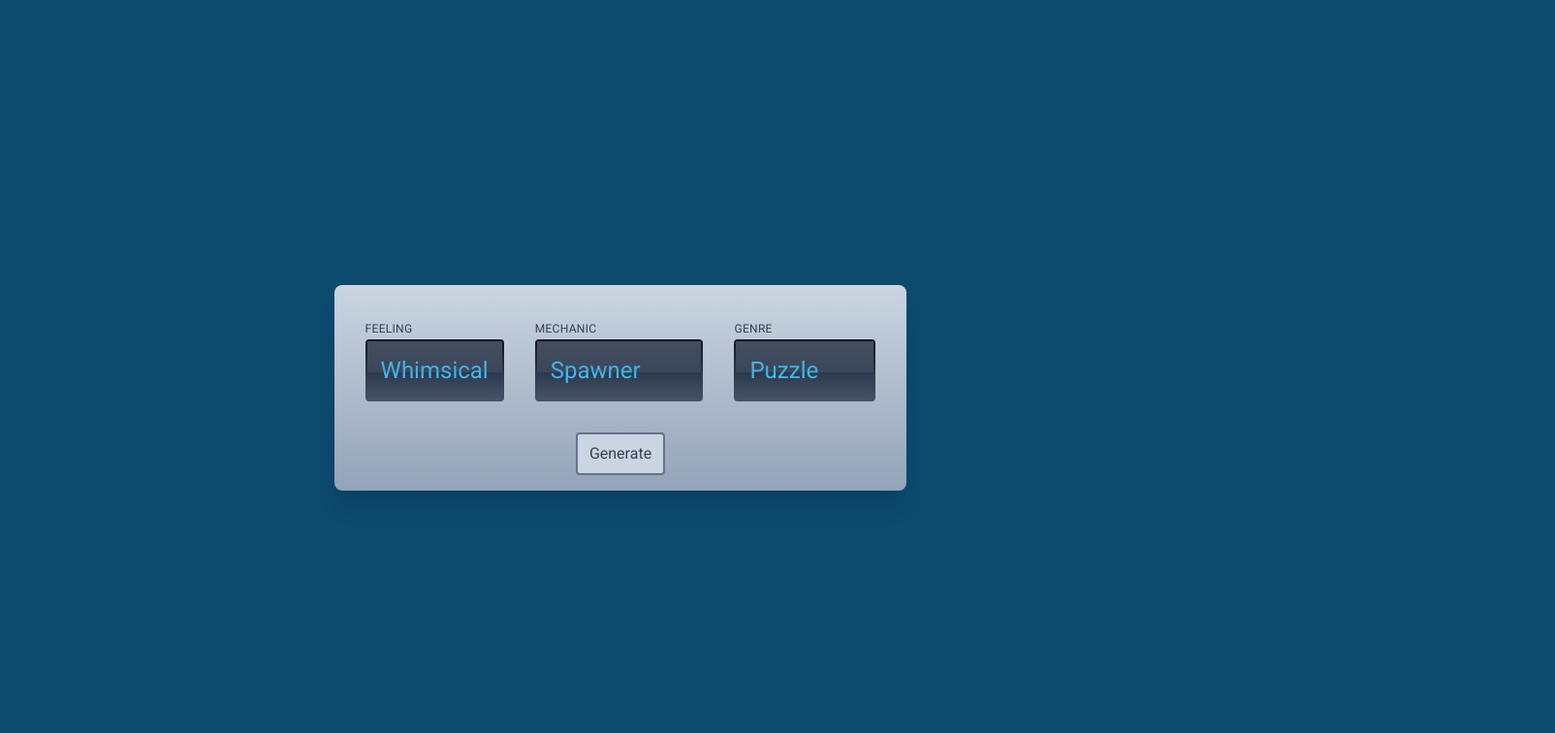
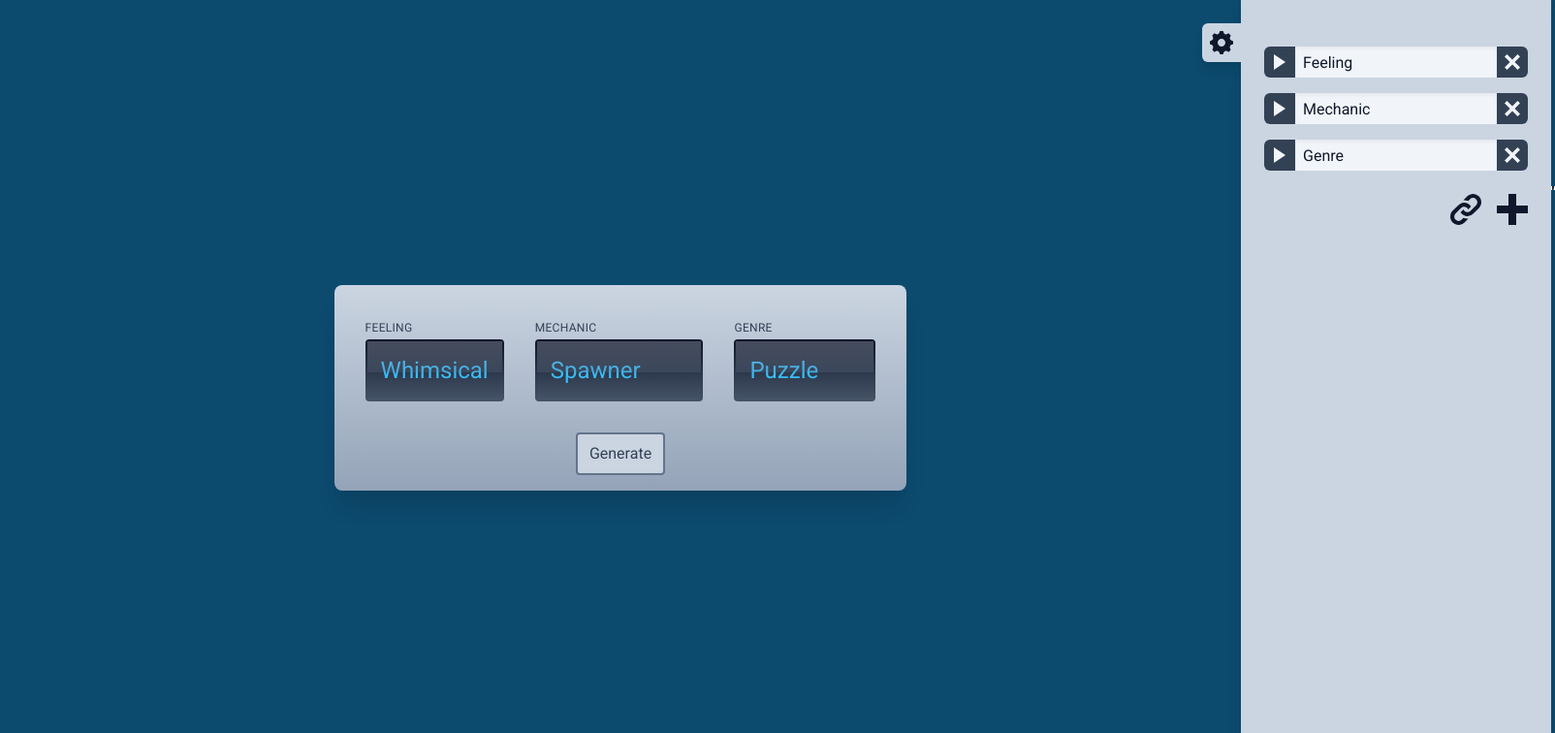
Before and after one commit to ume-graham/gacha, a React (Create React App) app: page / in a window 1280 px wide. Shown: the top 756 px of the page at 97% size, 1604 px wide, since content can reach past the window. Built offline with nearby package versions, Linux system fonts and the light colour scheme.

Commit message:
Add control panel

```diff
--- a/public/index.html
+++ b/public/index.html
@@ -27,7 +27,7 @@
     -->
     <title>Gacha</title>
   </head>
-  <body class="bg-lightblue-900 text-gray-100 h-screen">
+  <body class="bg-lightblue-900 text-gray-100 h-screen overflow-x-hidden">
     <noscript>You need to enable JavaScript to run this app.</noscript>
     <div class="h-full flex font-body" id="root"></div>
     <!--
--- a/src/App.js
+++ b/src/App.js
@@ -1,12 +1,12 @@
 import { useState, useEffect } from 'react';
 
-import Field from './Field';
-import fieldData from './fields';
+import Editor from './Editor';
+import Spinner from './Spinner';
+import defaultFields from './fields';
 import './index.css';
 
 const App = () => {
-  const [isCycling, setIsCycling] = useState(false);
-  const [fields, setFields] = useState(fieldData);
+  const [fields, setFields] = useState(defaultFields);
 
   useEffect(() => {
     const urlFields = [];
@@ -24,29 +24,15 @@ const App = () => {
     }
   }, [setFields]);
 
-  const generate = () => {
-    setIsCycling(true);
-    setTimeout(() => {
-      setIsCycling(false);
-    }, 2500);
-  };
-
   return (
+    <>
       <div className="flex flex-col items-center w-min m-auto p-4 rounded-lg
                       bg-gradient-to-t from-gray-400 to-gray-300 shadow-xl">
-      <div className="flex">
-        {fields.map(({ label, values }) => <Field key={label} label={label} options={values} cycling={isCycling} />)}
+        <Spinner fields={fields} />
       </div>
 
-      <button
-          type="button"
-          className="mt-4 px-3 py-2 rounded border-2 border-gray-500 focus:outline-none
-                     bg-gray-300 hover:bg-lightblue-200 focus:bg-gray-200 text-gray-700"
-          onClick={generate}
-      >
-        Generate
-      </button>
-    </div>
+      <Editor fields={fields} onChange={setFields} />
+    </>
   );
 };
 
--- /dev/null
+++ b/src/Editor.js
@@ -0,0 +1,81 @@
+import { useRef, useState } from 'react';
+
+import FieldEditor from './FieldEditor';
+
+const ActionButton = ({ children, onClick }) => (
+  <button
+    type="button"
+    className="w-8 h-8 ml-4 hover:text-gray-500 focus:text-gray-500 focus:outline-none"
+    onClick={onClick}
+  >
+    {children}
+  </button>
+);
+
+const copyToClipboard = el => {
+  el.select();
+  el.setSelectionRange(0, 99999);
+  document.execCommand('copy');
+};
+
+const generateLink = fields => {
+  const baseUrl = window.location.href.split('?')[0];
+  const params = fields.map(field => {
+    return `${field.label}=${encodeURIComponent(JSON.stringify(field.values))}`;
+  }).join('&');
+  return `${baseUrl}?${params}`;
+};
+
+const Editor = ({ fields, onChange }) => {
+  const ref = useRef(null);
+  const [isOpen, setIsOpen] = useState(false);
+
+  const handleChange = (index, value) => {
+    onChange([
+      ...fields.slice(0, index),
+      ...(value ? [value] : []),
+      ...fields.slice(index + 1)
+    ]);
+  };
+
+  const addField = () => {
+    onChange([
+      ...fields,
+      { label: '', values: [''] }
+    ]);
+  };
+
+  return (
+    <div className={`absolute right-0 top-0 bottom-0 shadow-lg transform transition transition-translate ease-in-out duration-300 ${isOpen ? 'translate-x-0' : 'translate-x-full'}`}>
+      <div className="relative bg-gray-300 h-full text-gray-900 px-6 py-12 rounded-bl-lg">
+        <button className="absolute group w-10 h-10 top-0 left-0 shadow-lg -z-10 transform -translate-x-full bg-gray-300 rounded-l-md mt-6 p-2 focus:text-gray-500 focus:outline-none" onClick={() => setIsOpen(!isOpen)}>
+          <svg xmlns="http://www.w3.org/2000/svg" className="fill-current transition-transform transform rotate-0 group-hover:rotate-180" viewBox="0 0 24 24"><path d="M24 13.616v-3.232c-1.651-.587-2.694-.752-3.219-2.019v-.001c-.527-1.271.1-2.134.847-3.707l-2.285-2.285c-1.561.742-2.433 1.375-3.707.847h-.001c-1.269-.526-1.435-1.576-2.019-3.219h-3.232c-.582 1.635-.749 2.692-2.019 3.219h-.001c-1.271.528-2.132-.098-3.707-.847l-2.285 2.285c.745 1.568 1.375 2.434.847 3.707-.527 1.271-1.584 1.438-3.219 2.02v3.232c1.632.58 2.692.749 3.219 2.019.53 1.282-.114 2.166-.847 3.707l2.285 2.286c1.562-.743 2.434-1.375 3.707-.847h.001c1.27.526 1.436 1.579 2.019 3.219h3.232c.582-1.636.75-2.69 2.027-3.222h.001c1.262-.524 2.12.101 3.698.851l2.285-2.286c-.744-1.563-1.375-2.433-.848-3.706.527-1.271 1.588-1.44 3.221-2.021zm-12 2.384c-2.209 0-4-1.791-4-4s1.791-4 4-4 4 1.791 4 4-1.791 4-4 4z"/></svg>
+        </button>
+
+        <ul>
+          {fields.map((field, i) => (
+            <li key={i} className="mb-4">
+              <FieldEditor field={field} onChange={value => handleChange(i, value)} />
+            </li>
+          ))}
+        </ul>
+
+        <input className="w-1 h-1 absolute right-0 transform translate-x-full" aria-hidden ref={ref} value={generateLink(fields)} readOnly />
+
+        <div className="flex justify-end mt-6">
+          <div>
+            <ActionButton onClick={() => copyToClipboard(ref.current)}>
+              <svg xmlns="http://www.w3.org/2000/svg" className="fill-current" viewBox="0 0 24 24"><path d="M6.188 8.719c.439-.439.926-.801 1.444-1.087 2.887-1.591 6.589-.745 8.445 2.069l-2.246 2.245c-.644-1.469-2.243-2.305-3.834-1.949-.599.134-1.168.433-1.633.898l-4.304 4.306c-1.307 1.307-1.307 3.433 0 4.74 1.307 1.307 3.433 1.307 4.74 0l1.327-1.327c1.207.479 2.501.67 3.779.575l-2.929 2.929c-2.511 2.511-6.582 2.511-9.093 0s-2.511-6.582 0-9.093l4.304-4.306zm6.836-6.836l-2.929 2.929c1.277-.096 2.572.096 3.779.574l1.326-1.326c1.307-1.307 3.433-1.307 4.74 0 1.307 1.307 1.307 3.433 0 4.74l-4.305 4.305c-1.311 1.311-3.44 1.3-4.74 0-.303-.303-.564-.68-.727-1.051l-2.246 2.245c.236.358.481.667.796.982.812.812 1.846 1.417 3.036 1.704 1.542.371 3.194.166 4.613-.617.518-.286 1.005-.648 1.444-1.087l4.304-4.305c2.512-2.511 2.512-6.582.001-9.093-2.511-2.51-6.581-2.51-9.092 0z"/></svg>
+            </ActionButton>
+
+            <ActionButton onClick={addField}>
+              <svg xmlns="http://www.w3.org/2000/svg" className="fill-current" viewBox="0 0 24 24"><path d="M24 9h-9v-9h-6v9h-9v6h9v9h6v-9h9z"/></svg>
+            </ActionButton>
+          </div>
+        </div>
+      </div>
+    </div>
+  );
+};
+
+export default Editor;
--- a/src/Field.js
+++ b/src/Field.js
@@ -23,8 +23,8 @@ const Field = ({ label, options, cycling = false }) => {
 
   return (
     <div className="p-4">
-      <label className="text-xs uppercase text-gray-700 tracking-wide">
-        {label}
+      <label className="text-xs uppercase text-gray-700 tracking-wide block min-h-4 py-1">
+        {label || <span>&nbsp;</span>}
       </label>
 
       <div className="relative h-16 overflow-hidden rounded text-2xl shadow-inner
@@ -33,8 +33,8 @@ const Field = ({ label, options, cycling = false }) => {
             className="transition transition-transform duration-100"
             style={{ transform: `translateY(-${selectedIndex * 4}rem)` }}
         >
-          {options.map(option => (
-            <li key={option}>
+          {options.map((option, i) => (
+            <li key={i}>
               <p className="p-4 whitespace-nowrap">
                 {option}
               </p>
--- /dev/null
+++ b/src/FieldEditor.js
@@ -0,0 +1,114 @@
+import { useState } from 'react';
+
+const ControlButton = ({ children, className, onClick }) => (
+  <button
+    type="button"
+    className={`w-8 h-8 p-2 text-gray-100 bg-gray-700 hover:bg-gray-500 focus:bg-gray-500 focus:outline-none ${className}`}
+    onClick={onClick}
+  >
+    {children}
+  </button>
+);
+
+const FieldEditor = ({ field, onChange }) => {
+  const { label, values } = field;
+  const [isExpanded, setIsExpanded] = useState(false);
+
+  const handleLabelChange = e => onChange({ ...field, label: e.target.value });;
+
+  const handleFieldDelete = () => onChange(null);
+
+  const handleValueChange = (index, e) => onChange({
+    ...field,
+    values: [...values.slice(0, index), e.target.value, ...values.slice(index + 1)]
+  });
+
+  const handleValueDelete = index => onChange({
+    ...field,
+    values: [...values.slice(0, index), ...values.slice(index + 1)]
+  });
+
+  const addValue = () => onChange({
+    ...field,
+    values: [...values, '']
+  });
+
+  return (
+    <div>
+      <div className="flex items-center">
+        <ControlButton onClick={() => setIsExpanded(!isExpanded)} className="rounded-l-md">
+          <svg
+            xmlns="http://www.w3.org/2000/svg"
+            className={`fill-current transform transition-transform ease-in-out ${isExpanded ? 'rotate-90' : 'rotate-0'}`}
+            viewBox="0 0 24 24"
+          >
+            <path d="M21 12l-18 12v-24z"/>
+          </svg>
+        </ControlButton>
+        <input
+          placeholder="Category"
+          value={label}
+          onChange={handleLabelChange}
+          className="w-52 text-gray-900 bg-gray-100 shadow-inner h-8 px-2"
+        />
+        <ControlButton onClick={handleFieldDelete} className="rounded-r-md">
+          <svg
+            xmlns="http://www.w3.org/2000/svg"
+            className="fill-current"
+            viewBox="0 0 24 24"
+          >
+            <path d="M24 20.188l-8.315-8.209 8.2-8.282-3.697-3.697-8.212 8.318-8.31-8.203-3.666 3.666 8.321 8.24-8.206 8.313 3.666 3.666 8.237-8.318 8.285 8.203z"/>
+          </svg>
+        </ControlButton>
+      </div>
+
+      <div
+        className="w-52 mx-8 bg-gray-100 transition-all duration-300 ease-in-out shadow overflow-y-hidden rounded-b-md"
+        style={{ height: `${isExpanded ? values.length * 2 + 3 : 0}rem` }}
+      >
+        <ul>
+          {values.map((value, i) => (
+            <li key={i} className="h-8 flex items-center justify-around px-2">
+              <input
+                value={value}
+                onChange={e => handleValueChange(i, e)}
+                className="w-40 text-gray-900 px-2 shadow-inner rounded-full"
+              />
+              <button
+                type="button"
+                className="w-5 h-5 p-1 rounded-full text-gray-100 bg-red-800 hover:bg-red-600 focus:bg-red-600 focus:outline-none"
+                onClick={() => handleValueDelete(i)}
+              >
+                <svg
+                  xmlns="http://www.w3.org/2000/svg"
+                  className="fill-current"
+                  viewBox="0 0 24 24"
+                >
+                  <path d="M24 20.188l-8.315-8.209 8.2-8.282-3.697-3.697-8.212 8.318-8.31-8.203-3.666 3.666 8.321 8.24-8.206 8.313 3.666 3.666 8.237-8.318 8.285 8.203z"/>
+                </svg>
+              </button>
+            </li>
+          ))}
+        </ul>
+
+        <div className="flex justify-end mx-3 my-2">
+          <button
+            type="button"
+            className="w-6 h-6 hover:text-gray-500 focus:text-gray-500 focus:outline-none"
+            onClick={addValue}
+          >
+            <svg
+              xmlns="http://www.w3.org/2000/svg"
+              className="fill-current"
+              viewBox="0 0 24 24"
+            >
+              <path d="M24 9h-9v-9h-6v9h-9v6h9v9h6v-9h9z"/>
+            </svg>
+          </button>
+        </div>
+      </div>
+    </div>
+  );
+};
+
+export default FieldEditor;
--- /dev/null
+++ b/src/Spinner.js
@@ -0,0 +1,33 @@
+import { useState } from 'react';
+
+import Field from './Field';
+
+const Spinner = ({ fields }) => {
+  const [isCycling, setIsCycling] = useState(false);
+
+  const generate = () => {
+    setIsCycling(true);
+    setTimeout(() => {
+      setIsCycling(false);
+    }, 2500);
+  };
+
+  return (
+    <>
+      <div className="flex">
+        {fields.map(({ label, values }, i) => <Field key={i} label={label} options={values} cycling={isCycling} />)}
+      </div>
+
+      <button
+          type="button"
+          className="mt-4 px-3 py-2 rounded border-2 border-gray-500 focus:outline-none
+                     bg-gray-300 hover:bg-lightblue-200 focus:bg-gray-200 text-gray-700"
+          onClick={generate}
+      >
+        Generate
+      </button>
+    </>
+  )
+};
+
+export default Spinner;
--- a/tailwind.config.js
+++ b/tailwind.config.js
@@ -11,11 +11,16 @@ module.exports = {
       colors: {
         gray: colors.blueGray,
         lightblue: colors.lightBlue
+      },
+      zIndex: {
+        '-10': '-10'
       }
     },
   },
   variants: {
-    extend: {},
+    extend: {
+      rotate: ['group-hover']
+    },
   },
   plugins: [],
 }
```
Lines whose indentation alone changed are shown as unchanged.
